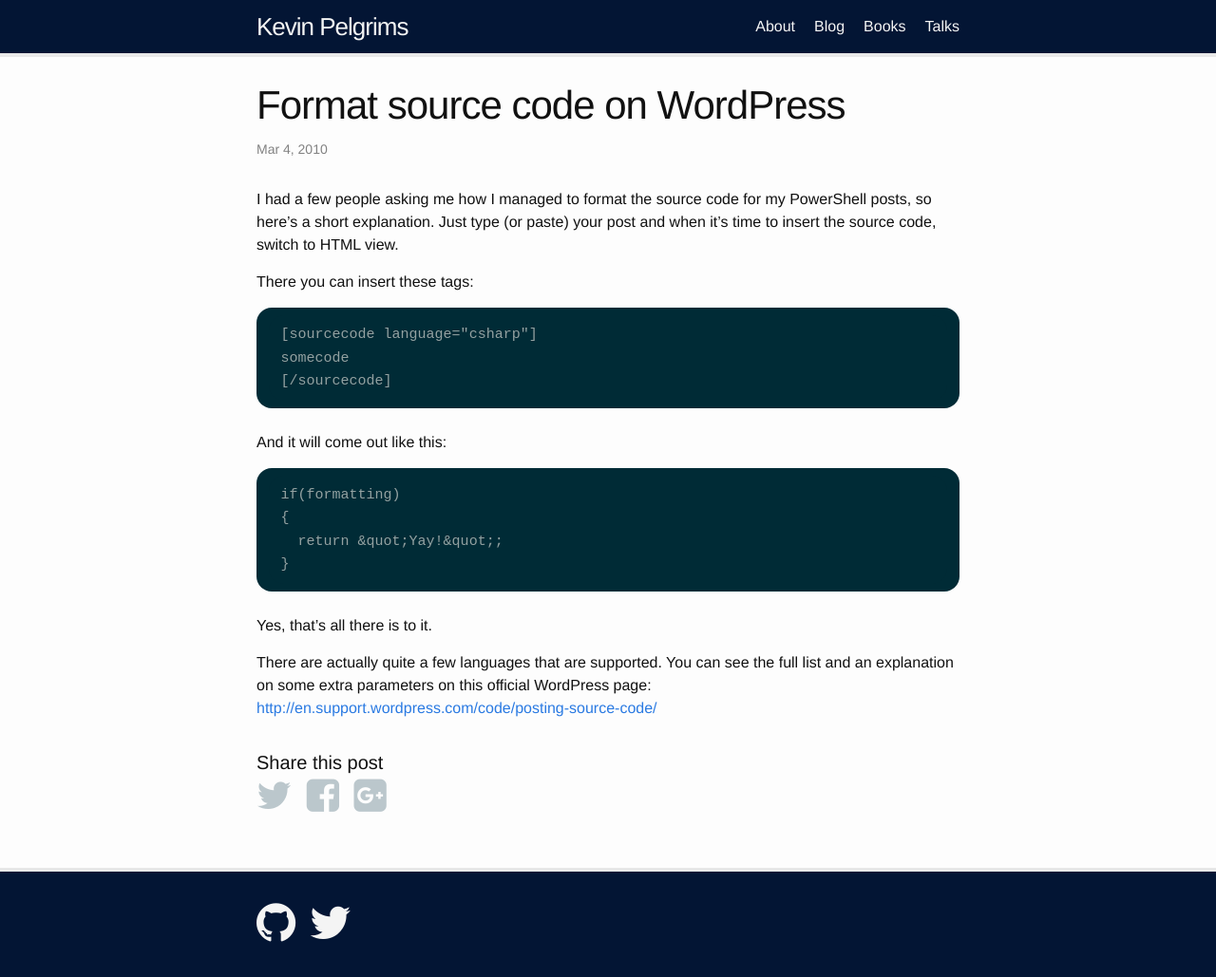
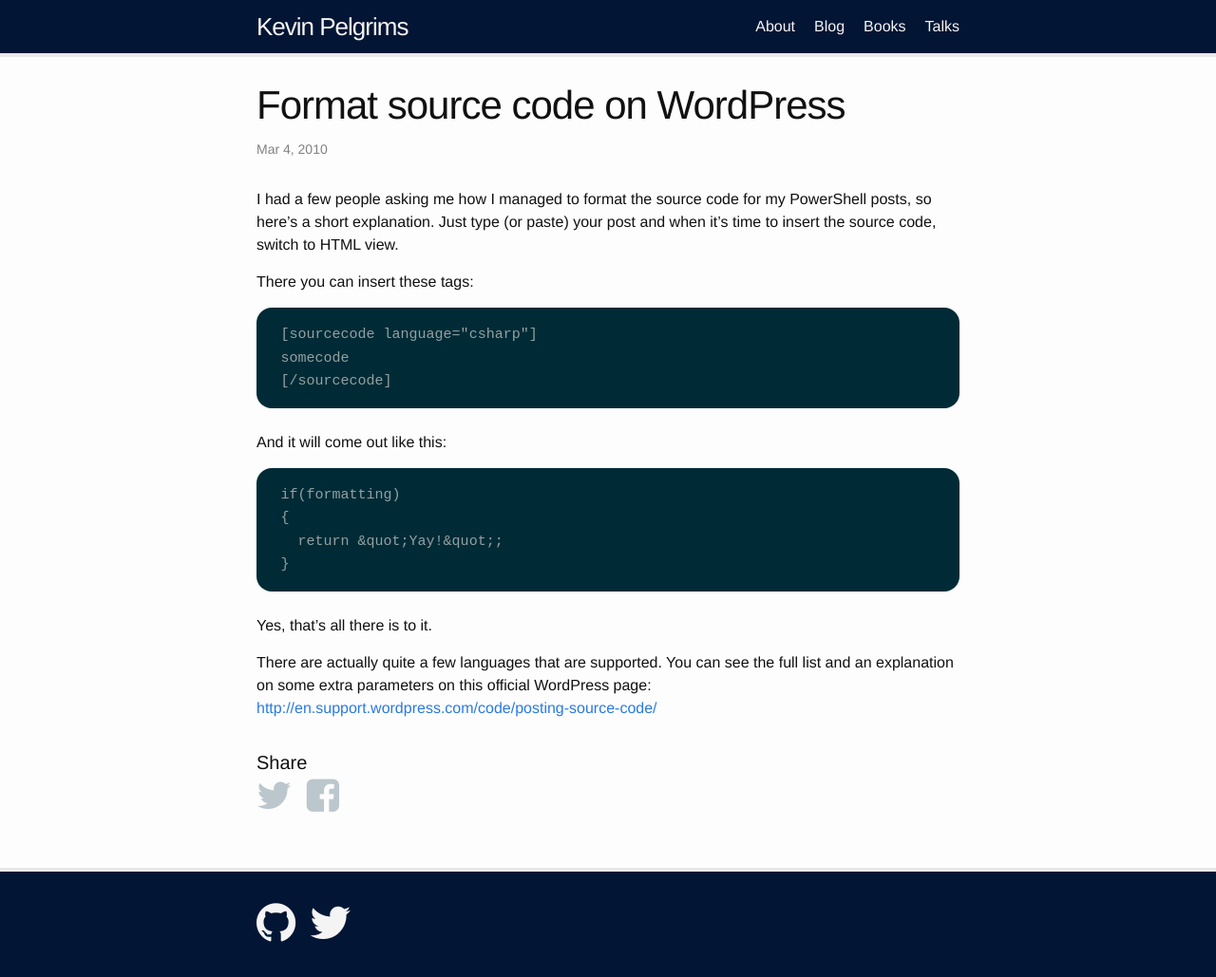
Before and after one commit to kevinpelgrims/blog, a Jekyll site: the page built from _posts/2010-03-04-format-source-code-on-wordpress.md, in a window 1280 px wide. Shown: the whole page at 95% size. Built offline with Jekyll 4.4.1, drawn with Linux system fonts in a browser that asks for light colours; nearby versions of some CDN libraries.

Commit message:
Remove G= share button
It was always irrelevant, but now it hasn't been around for a long time.

```diff
--- a/_layouts/post.html
+++ b/_layouts/post.html
@@ -13,11 +13,10 @@
   </article>
 
   <section id="share-group">
-    Share this post
+    Share
     <br />
     <a href="https://twitter.com/share?text={{ page.title }}&amp;url={{ site.url }}{{ page.url }}" onclick="window.open(this.href, 'twitter-share', 'width=550,height=235');return false;">{% icon fa-twitter fa-2x %}</a>
     <a href="https://www.facebook.com/sharer/sharer.php?u={{ site.url }}{{ page.url }}" onclick="window.open(this.href, 'facebook-share','width=580,height=296');return false;">{% icon fa-facebook-square fa-2x %}</a>
-    <a href="https://plus.google.com/share?url={{ site.url }}{{ page.url }}" onclick="window.open(this.href, 'google-plus-share', 'width=490,height=530');return false;">{% icon fa-google-plus-square fa-2x %}</a>
   </section>
 
 </div>
```
